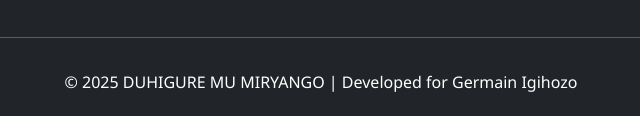
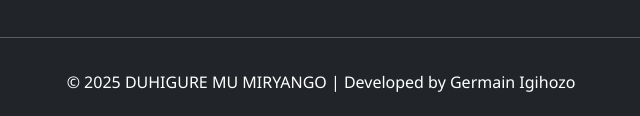
Before and after one commit to GermainGihozo/duhigure, a website: page public/index.html in a window 1280 px wide. Shown: the part 2108-2224 px from the top of the page, 319-959 px from the left. Drawn offline with nearby package versions, Linux system fonts and the light colour scheme.

```diff
--- a/public/index.html
+++ b/public/index.html
@@ -197,7 +197,7 @@
             </div>
             <hr class="bg-white">
             <div class="text-center pt-3">
-                &copy; 2025 DUHIGURE MU MIRYANGO | Developed for Germain Igihozo
+                &copy; 2025 DUHIGURE MU MIRYANGO | Developed by Germain Igihozo
             </div>
         </div>
     </footer>
@@ -206,5 +206,6 @@
     <script src="https://cdn.jsdelivr.net/npm/bootstrap@5.3.2/dist/js/bootstrap.bundle.min.js"></script>
     <!-- Custom JS -->
     <script src="js/main.js"></script>
+
 </body>
 </html>
```
